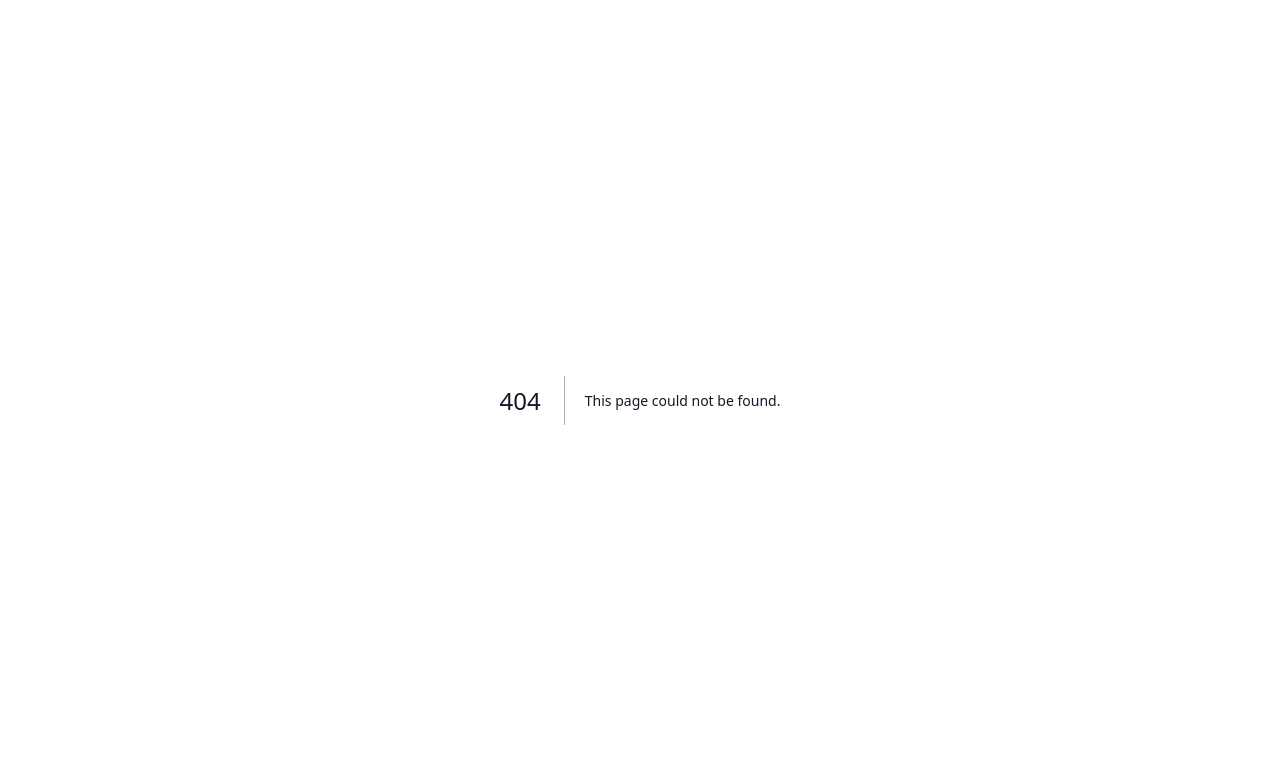
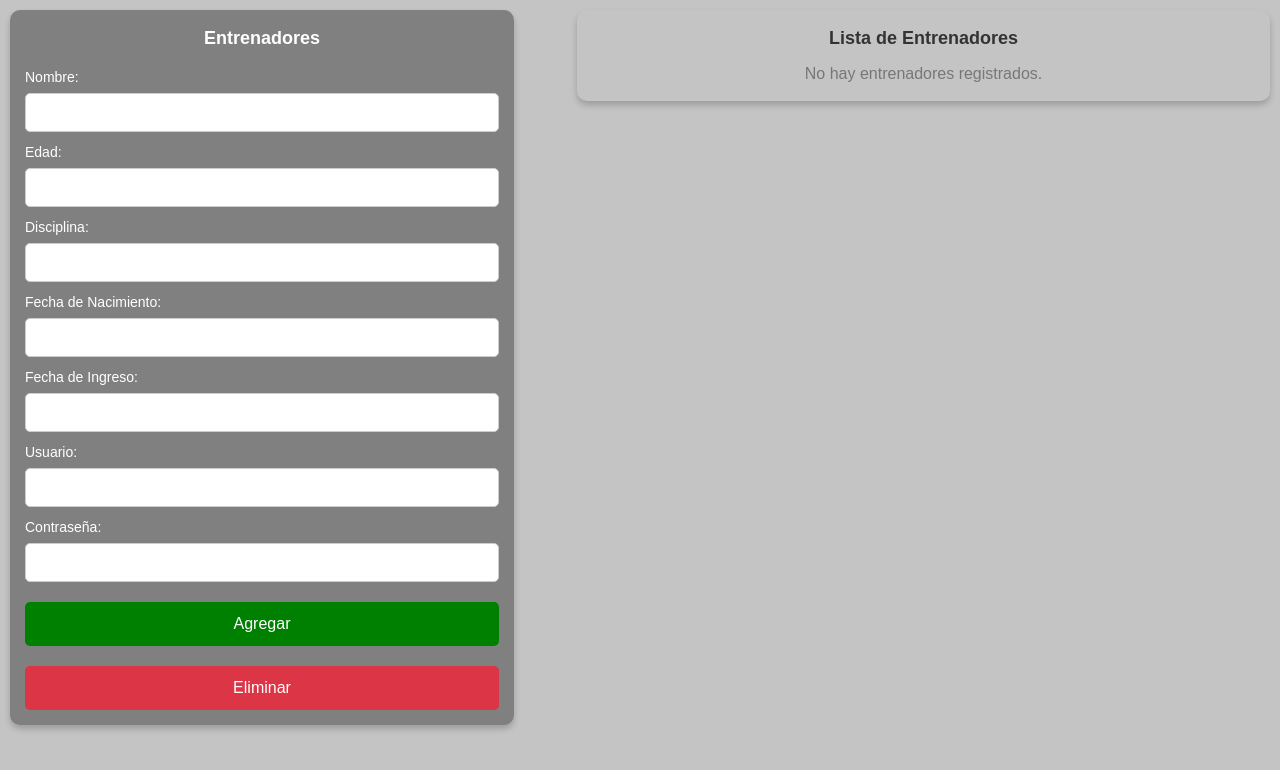
Before and after one commit to Davo11030/AVT, a Next.js app: page /pages/admin/horarios in a window 1280 px wide. Before the commit this address had no page. Shown: the top 770 px of the page. Built offline with nearby package versions, Linux system fonts and the light colour scheme.

Commit message:
entrenadores admin

```diff
--- a/src/app/pages/admin/entrenadores/page.jsx
+++ b/src/app/pages/admin/entrenadores/page.jsx
@@ -8,7 +8,6 @@ export default function Entrenadores() {
         nombre: "",
         edad: "",
         disciplina: "",
-        fechaNacimiento: "",
         telefono: "",
         usuario: "",
         contrasena: ""
@@ -59,7 +58,6 @@ export default function Entrenadores() {
             nombre: "",
             edad: "",
             disciplina: "",
-            fechaNacimiento: "",
             telefono: "",
             usuario: "",
             contrasena: ""
--- /dev/null
+++ b/src/app/pages/admin/horarios/page.jsx
@@ -0,0 +1,219 @@
+"use client";
+
+import { useState } from "react";
+
+export default function Entrenadores() {
+    const [entrenadores, setEntrenadores] = useState([]);
+    const [formData, setFormData] = useState({
+        nombre: "",
+        edad: "",
+        disciplina: "",
+        fechaNacimiento: "",
+        fechaIngreso: "",
+        usuario: "",
+        contrasena: ""
+    });
+    const [selectedIndex, setSelectedIndex] = useState(null);
+
+    const handleChange = (e) => {
+        setFormData({ ...formData, [e.target.name]: e.target.value });
+    };
+
+    const handleSubmit = (e) => {
+        e.preventDefault();
+        if (formData.nombre && formData.edad && formData.disciplina) {
+            if (selectedIndex !== null) {
+                const updatedEntrenadores = [...entrenadores];
+                updatedEntrenadores[selectedIndex] = formData;
+                setEntrenadores(updatedEntrenadores);
+                setSelectedIndex(null);
+            } else {
+                setEntrenadores([...entrenadores, formData]);
+            }
+            resetForm();
+        } else {
+            alert("Por favor, completa todos los campos obligatorios.");
+        }
+    };
+
+    const handleDelete = () => {
+        if (selectedIndex !== null) {
+            const updatedEntrenadores = entrenadores.filter((_, i) => i !== selectedIndex);
+            setEntrenadores(updatedEntrenadores);
+            resetForm();
+        } else {
+            alert("Selecciona un entrenador para eliminar.");
+        }
+    };
+
+    const handleSelect = (index) => {
+        setFormData(entrenadores[index]);
+        setSelectedIndex(index);
+    };
+
+    const resetForm = () => {
+        setFormData({
+            nombre: "",
+            edad: "",
+            disciplina: "",
+            fechaNacimiento: "",
+            fechaIngreso: "",
+            usuario: "",
+            contrasena: ""
+        });
+        setSelectedIndex(null);
+    };
+
+    return (
+        <div
+            style={{
+                display: "flex",
+                justifyContent: "space-between",
+                alignItems: "flex-start",
+                height: "100vh",
+                backgroundColor: "#c4c4c4",
+                padding: "10px",
+                boxSizing: "border-box",
+                fontFamily: "Arial, sans-serif",
+                overflow: "hidden"
+            }}
+        >
+            {/* Contenedor del formulario */}
+            <div
+                style={{
+                    width: "40%",
+                    backgroundColor: "#808080",
+                    padding: "15px",
+                    borderRadius: "10px",
+                    boxShadow: "0 4px 6px rgba(0, 0, 0, 0.2)",
+                    overflowY: "auto", // Agrega scroll al formulario
+                    maxHeight: "90vh" // Evita que exceda la altura de la pantalla
+                }}
+            >
+                <h2
+                    style={{
+                        textAlign: "center",
+                        marginBottom: "15px",
+                        color: "white",
+                        fontSize: "18px"
+                    }}
+                >
+                    Entrenadores
+                </h2>
+                <form
+                    onSubmit={handleSubmit}
+                    style={{
+                        display: "flex",
+                        flexDirection: "column",
+                        gap: "10px"
+                    }}
+                >
+                    {[
+                        { label: "Nombre", name: "nombre", type: "text" },
+                        { label: "Edad", name: "edad", type: "number" },
+                        { label: "Disciplina", name: "disciplina", type: "text" },
+                        { label: "Fecha de Nacimiento", name: "fechaNacimiento", type: "text" },
+                        { label: "Fecha de Ingreso", name: "fechaIngreso", type: "text" },
+                        { label: "Usuario", name: "usuario", type: "text" },
+                        { label: "Contraseña", name: "contrasena", type: "text" }
+                    ].map((field, index) => (
+                        <label key={index} style={{ color: "white", fontSize: "14px" }}>
+                            {field.label}:
+                            <input
+                                type={field.type}
+                                name={field.name}
+                                value={formData[field.name]}
+                                onChange={handleChange}
+                                style={{
+                                    width: "100%",
+                                    padding: "8px",
+                                    borderRadius: "5px",
+                                    border: "1px solid #ccc",
+                                    marginTop: "5px",
+                                    color: "black" // Texto negro
+                                }}
+                                required
+                            />
+                        </label>
+                    ))}
+                    <button
+                        type="submit"
+                        style={{
+                            padding: "10px",
+                            backgroundColor: "#008000",
+                            color: "#fff",
+                            border: "none",
+                            borderRadius: "5px",
+                            cursor: "pointer",
+                            marginTop: "10px"
+                        }}
+                    >
+                        {selectedIndex !== null ? "Actualizar" : "Agregar"}
+                    </button>
+                    <button
+                        type="button"
+                        onClick={handleDelete}
+                        style={{
+                            padding: "10px",
+                            backgroundColor: "#dc3545",
+                            color: "#fff",
+                            border: "none",
+                            borderRadius: "5px",
+                            cursor: "pointer",
+                            marginTop: "10px"
+                        }}
+                    >
+                        Eliminar
+                    </button>
+                </form>
+            </div>
+
+            {/* Contenedor de la lista */}
+            <div
+                style={{
+                    width: "55%",
+                    backgroundColor: "#c4c4c4",
+                    padding: "15px",
+                    borderRadius: "10px",
+                    boxShadow: "0 4px 6px rgba(0, 0, 0, 0.2)",
+                    overflowY: "auto",
+                    maxHeight: "100%"
+                }}
+            >
+                <h2
+                    style={{
+                        textAlign: "center",
+                        marginBottom: "10px",
+                        color: "#333",
+                        fontSize: "18px"
+                    }}
+                >
+                    Lista de Entrenadores
+                </h2>
+                {entrenadores.length === 0 ? (
+                    <p style={{ textAlign: "center", color: "#777" }}>No hay entrenadores registrados.</p>
+                ) : (
+                    <ul style={{ listStyleType: "none", padding: 0, margin: 0 }}>
+                        {entrenadores.map((entrenador, index) => (
+                            <li
+                                key={index}
+                                style={{
+                                    backgroundColor: selectedIndex === index ? "#006400" : "#808080",
+                                    padding: "10px",
+                                    borderRadius: "5px",
+                                    marginBottom: "10px",
+                                    cursor: "pointer"
+                                }}
+                                onClick={() => handleSelect(index)}
+                            >
+                                <p style={{ color: "white" }}>
+                                    <strong>Nombre:</strong> {entrenador.nombre}
+                                </p>
+                            </li>
+                        ))}
+                    </ul>
+                )}
+            </div>
+        </div>
+    );
+}
```
